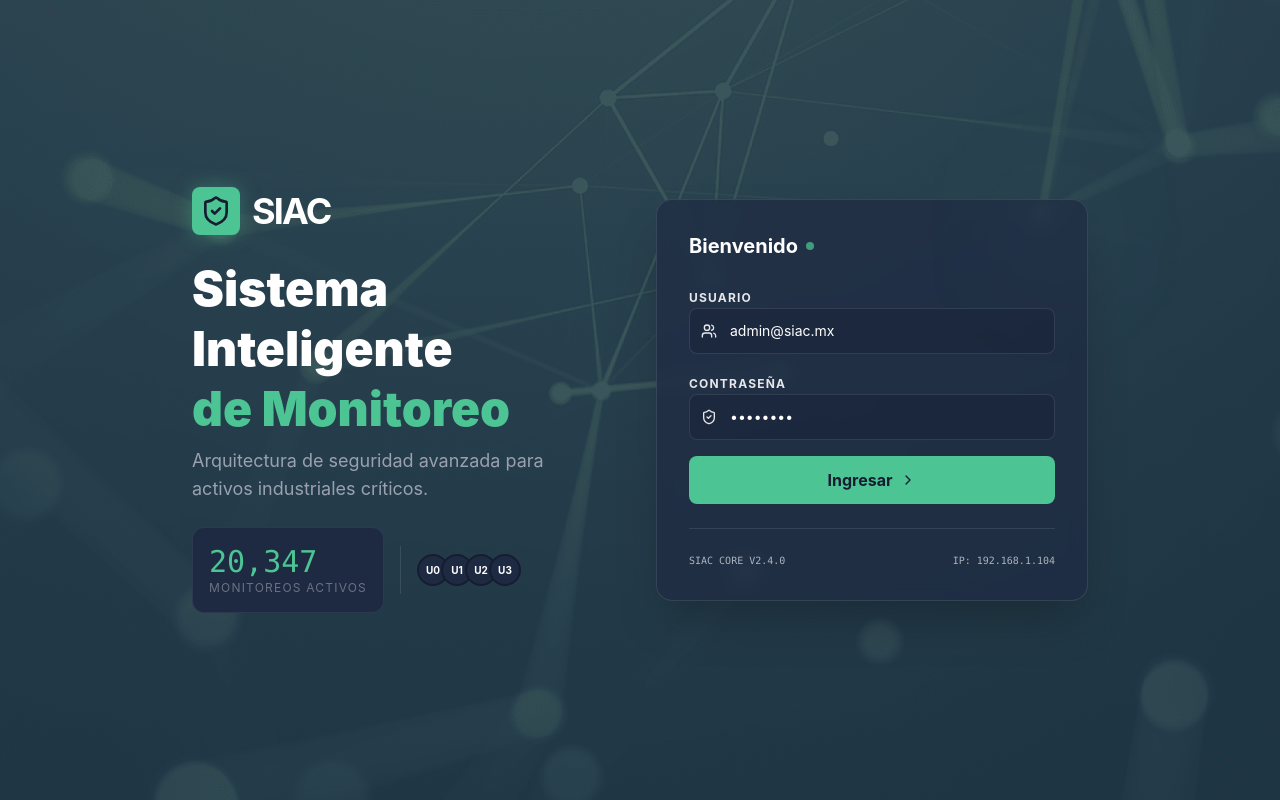
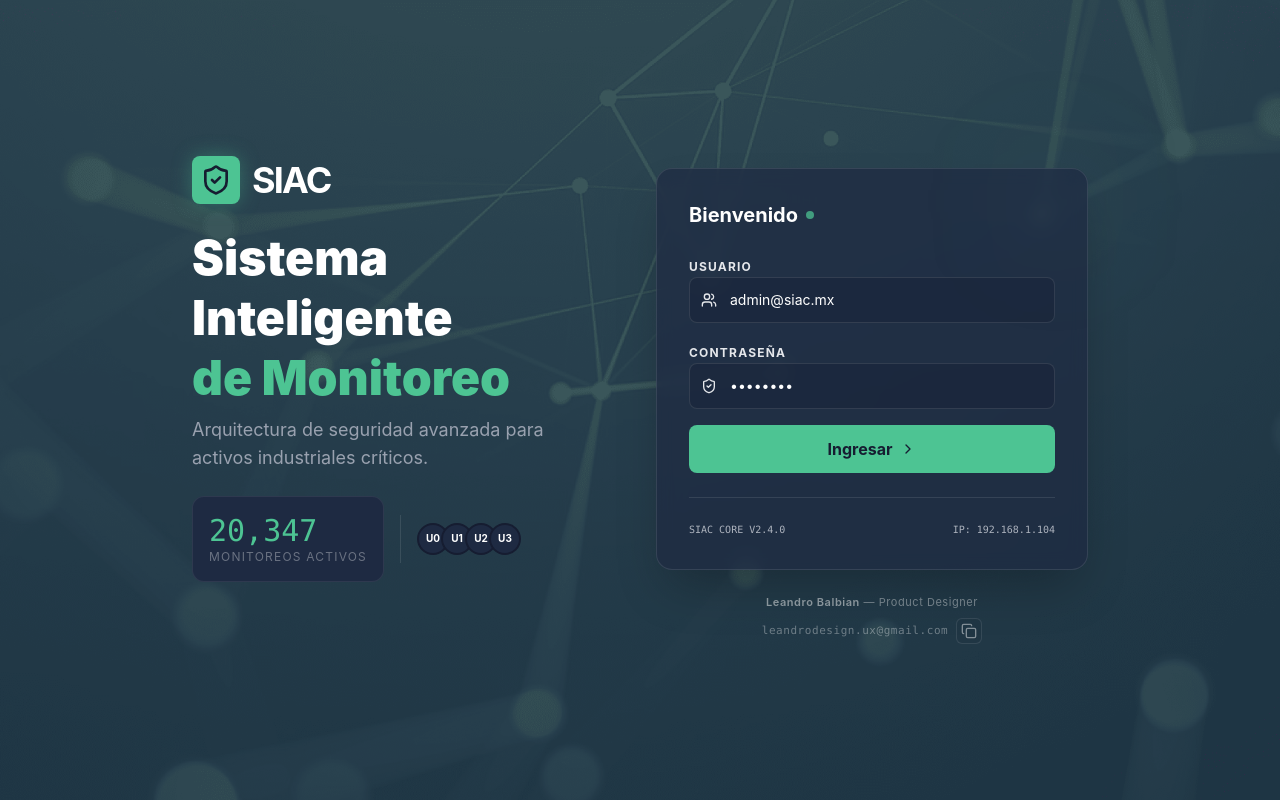
Before and after one commit to leandrodesignux-ux/SIAC-Dashboard, a React (Vite) app: page / in a window 1280 px wide. Built offline with nearby package versions, Linux system fonts and the light colour scheme.

Commit message:
feat: author credits in sidebar and login (copy email toast)

```diff
--- a/src/App.tsx
+++ b/src/App.tsx
@@ -57,7 +57,8 @@ import {
   Play,
   Square,
   Loader2,
-  Check
+  Check,
+  Copy
 } from 'lucide-react';
 import { motion, AnimatePresence, animate, useMotionValue, useTransform } from 'framer-motion';
 import { clsx, type ClassValue } from 'clsx';
@@ -1923,6 +1924,8 @@ const SettingsView = () => {
 // --- Components ---
 
 const LoginScreen = ({ onLogin }: { onLogin: () => void }) => {
+  const [copiedToastOpen, setCopiedToastOpen] = useState(false);
+
   return (
     <div
       className="min-h-screen flex items-center justify-center p-4 relative overflow-hidden bg-cover bg-center"
@@ -2021,7 +2024,58 @@ const LoginScreen = ({ onLogin }: { onLogin: () => void }) => {
             <span>IP: 192.168.1.104</span>
           </div>
         </motion.div>
+
+        <div className="md:col-start-2 flex flex-col items-center gap-2 -mt-5">
+          <div className="text-[11px] tracking-wider text-white/40 hover:text-white/60 transition-colors">
+            <span className="font-semibold text-white/50">Leandro Balbian</span>{' '}
+            <span className="text-white/40">— Product Designer</span>
+          </div>
+          <div className="flex items-center gap-2 text-[11px] tracking-wider text-white/35 hover:text-white/60 transition-colors">
+            <span className="font-mono">leandrodesign.ux@gmail.com</span>
+            <button
+              type="button"
+              className="p-1 rounded-md border border-white/10 bg-card/10 hover:bg-card/20 hover:border-siac-accent/30"
+              onClick={async () => {
+                try {
+                  await navigator.clipboard.writeText('leandrodesign.ux@gmail.com');
+                  setCopiedToastOpen(true);
+                  window.setTimeout(() => setCopiedToastOpen(false), 2200);
+                } catch {
+                  setCopiedToastOpen(true);
+                  window.setTimeout(() => setCopiedToastOpen(false), 2200);
+                }
+              }}
+              aria-label="Copiar correo"
+            >
+              <Copy className="w-4 h-4 text-white/45 hover:text-siac-accent transition-colors" />
+            </button>
+          </div>
+        </div>
       </motion.div>
+
+      <div className="fixed top-4 right-4 z-[70] flex flex-col gap-3 pointer-events-none">
+        <AnimatePresence>
+          {copiedToastOpen && (
+            <motion.div
+              key="copy-toast"
+              initial={{ opacity: 0, y: -8, scale: 0.98 }}
+              animate={{ opacity: 1, y: 0, scale: 1 }}
+              exit={{ opacity: 0, y: -8, scale: 0.98 }}
+              transition={{ duration: 0.2 }}
+              className="pointer-events-none"
+            >
+              <div className="bg-[rgba(30,42,66,0.7)] backdrop-blur-[8px] border border-white/10 rounded-xl shadow-2xl overflow-hidden">
+                <div className="px-4 py-3 flex items-start gap-3" style={{ borderLeft: '3px solid #4DC493' }}>
+                  <div className="flex-1">
+                    <div className="text-[10px] font-bold uppercase tracking-wider opacity-60 text-white">Notificación</div>
+                    <div className="mt-0.5 text-xs font-bold text-white">Correo copiado al portapapeles</div>
+                  </div>
+                </div>
+              </div>
+            </motion.div>
+          )}
+        </AnimatePresence>
+      </div>
     </div>
   );
 };
@@ -3007,6 +3061,48 @@ const Dashboard = () => {
           >
             <X className="w-5 h-5" />
           </button>
+        </div>
+
+        <div className="px-4 pt-4">
+          <motion.div
+            whileHover={{ x: 2, boxShadow: '0 0 18px rgba(77,196,147,0.25)' }}
+            transition={{ type: 'spring', stiffness: 420, damping: 28 }}
+            className="rounded-xl bg-white/5 backdrop-blur-md border border-white/10 px-3 py-2"
+          >
+            <div className="flex items-center gap-2">
+              <a
+                href="https://www.linkedin.com/in/leodisenofreelance"
+                target="_blank"
+                rel="noreferrer"
+                className="flex-1 min-w-0"
+              >
+                <div className="text-[11px] tracking-wider text-white truncate">
+                  <span className="font-semibold">Leandro Balbian</span>{' '}
+                  <span className="opacity-60">— Product Designer</span>
+                </div>
+              </a>
+
+              <motion.a
+                href="https://www.linkedin.com/in/leodisenofreelance"
+                target="_blank"
+                rel="noreferrer"
+                className="shrink-0 p-2 rounded-lg border border-white/10 bg-card/30 text-gray-400"
+                whileHover={{ scale: 1.2, color: '#4DC493', borderColor: 'rgba(77,196,147,0.35)' }}
+                transition={{ type: 'spring', stiffness: 520, damping: 26 }}
+                aria-label="LinkedIn"
+              >
+                <LinkedinIcon className="w-4 h-4" />
+              </motion.a>
+
+              <button
+                disabled
+                className="shrink-0 px-3 py-2 rounded-lg text-[11px] tracking-wider uppercase border border-white/10 bg-card/20 text-white/40 cursor-not-allowed"
+                aria-label="Portafolio (próximamente)"
+              >
+                Portafolio
+              </button>
+            </div>
+          </motion.div>
         </div>
 
         <nav className="flex-1 p-4 space-y-2 overflow-y-auto">
@@ -3125,49 +3221,7 @@ const Dashboard = () => {
           </button>
         </nav>
 
-        <div className="p-4 border-t border-industrial-800 space-y-3">
-          <motion.div
-            whileHover={{ x: 2, boxShadow: '0 0 18px rgba(77,196,147,0.25)' }}
-            transition={{ type: 'spring', stiffness: 420, damping: 28 }}
-            className="rounded-xl bg-white/5 backdrop-blur-md border border-white/10 p-3"
-          >
-            <div className="flex items-center gap-2">
-              <motion.a
-                href="https://www.linkedin.com/in/leodisenofreelance"
-                target="_blank"
-                rel="noreferrer"
-                className="flex-1 min-w-0 flex items-center gap-2"
-              >
-                <div className="min-w-0">
-                  <div className="text-[11px] tracking-wider text-white truncate">
-                    <span className="font-semibold">Leandro Balbian</span>{' '}
-                    <span className="opacity-60">— Product Designer</span>
-                  </div>
-                </div>
-              </motion.a>
-
-              <motion.a
-                href="https://www.linkedin.com/in/leodisenofreelance"
-                target="_blank"
-                rel="noreferrer"
-                className="shrink-0 p-2 rounded-lg border border-white/10 bg-card/30 text-gray-400"
-                whileHover={{ scale: 1.2, color: '#4DC493', borderColor: 'rgba(77,196,147,0.35)' }}
-                transition={{ type: 'spring', stiffness: 520, damping: 26 }}
-                aria-label="LinkedIn"
-              >
-                <LinkedinIcon className="w-4 h-4" />
-              </motion.a>
-
-              <button
-                disabled
-                className="shrink-0 px-3 py-2 rounded-lg text-[11px] tracking-wider uppercase border border-white/10 bg-card/20 text-white/40 cursor-not-allowed"
-                aria-label="Portafolio (próximamente)"
-              >
-                Portafolio
-              </button>
-            </div>
-          </motion.div>
-
+        <div className="p-4 border-t border-industrial-800">
           <button
             onClick={() => window.location.reload()}
             className="w-full flex items-center gap-3 px-4 py-3 text-gray-500 hover:text-siac-blocked hover:bg-siac-blocked/5 rounded-lg font-medium transition-all group"
```
